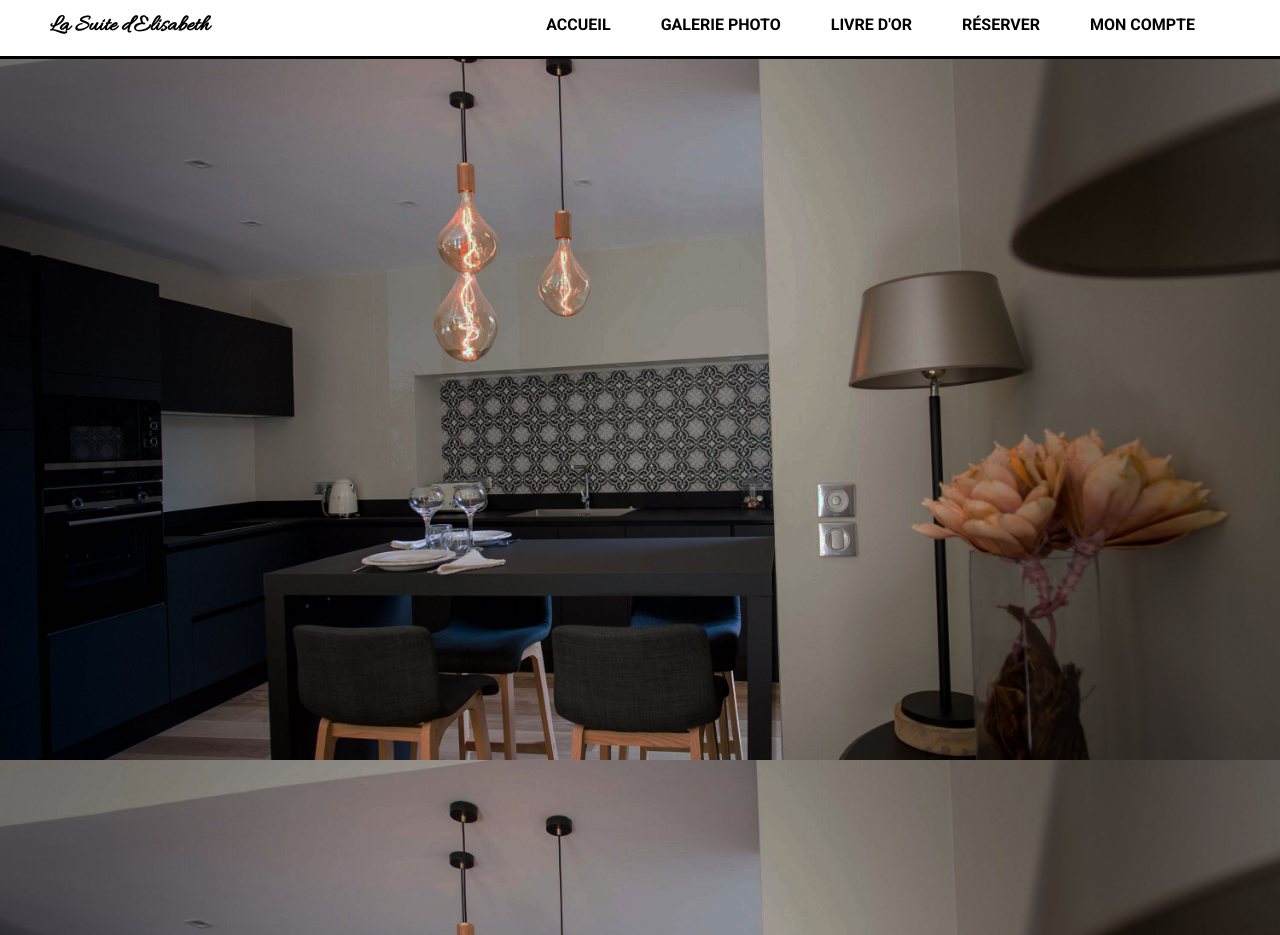
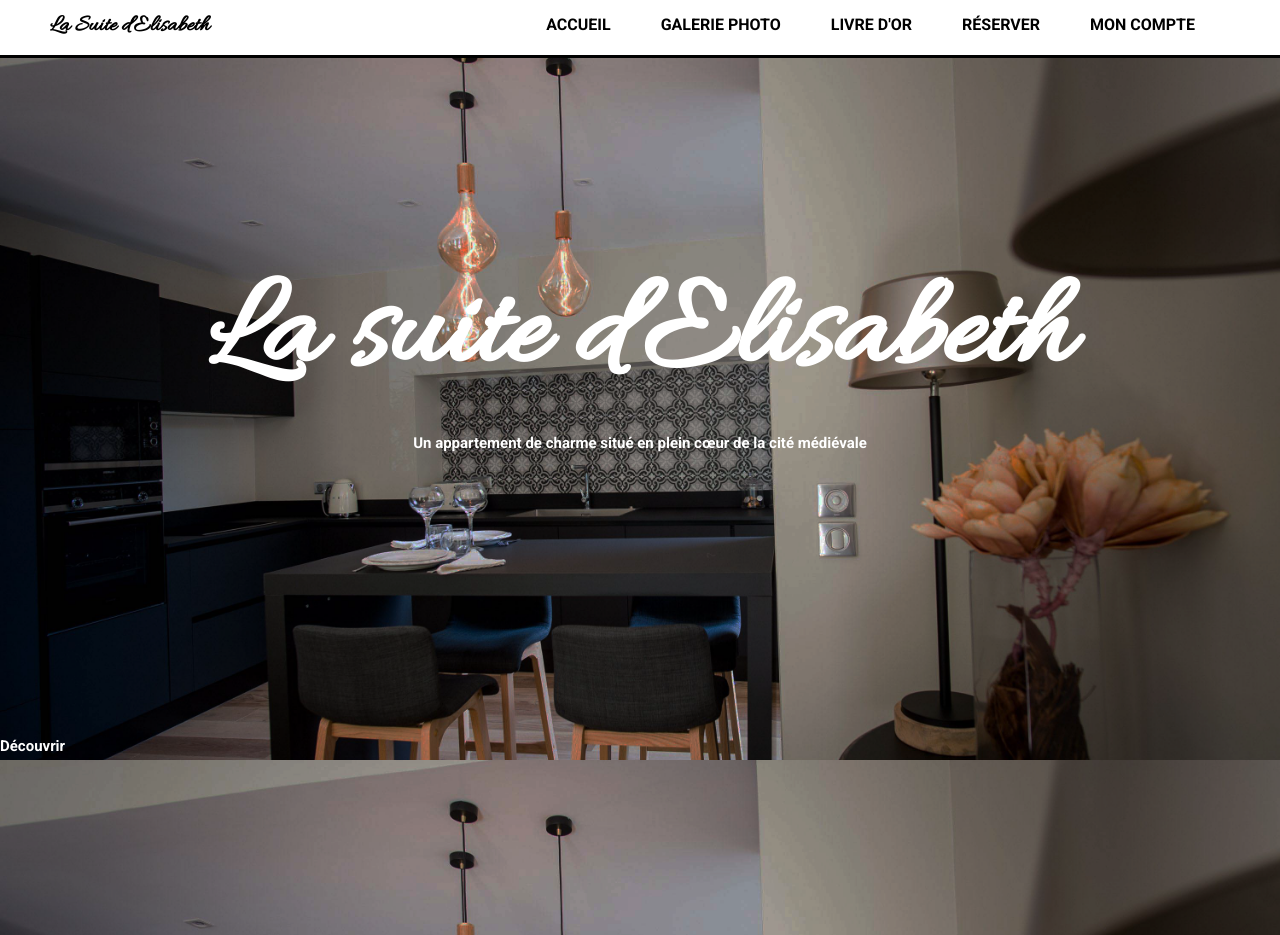
Before and after one commit to LeoPhilip33/lasuitedelisabeth, a PHP site: page / in a window 1280 px wide. Shown: the top 935 px of the page. Run offline with PHP 8.4, Linux system fonts and the light colour scheme.

Commit message:
menu end

```diff
--- a/index/index.php
+++ b/index/index.php
@@ -13,7 +13,11 @@
 <body>
     <div class="index1">
         <div class="index1_center">
-
+            <h1 class="Allura"> La suite d'Elisabeth </h1>
+            <p class="Roboto"> Un appartement de charme situé en plein cœur de la cité médiévale </p>
+        </div>
+        <div class="footerpage1">
+            <p class="Roboto"> Découvrir </p>
         </div>
     </div>
     <div class="index1">
--- a/index/styleindex.css
+++ b/index/styleindex.css
@@ -1,5 +1,10 @@
 h1{
     font-size:130px;
+    margin-block-start: 0em;
+    margin-block-end: 0em;
+}
+p{
+    font-size:15px;
 }
 .Allura{
     font-family: 'Allura', cursive;
@@ -11,6 +16,9 @@ h1{
     color:white;
     width:100%;
     height:95%;
+    display: flex; /* contexte sur le parent */
+    flex-direction: column; /* direction d'affichage verticale */
+    justify-content: center; /* alignement vertical */
     text-align:center;
 }
 .index1{
@@ -21,3 +29,6 @@ h1{
     -webkit-background-size: cover; /* pour anciens Chrome et Safari */
     background-size: cover; /* version standardisée */
 }
+.footerpage1{
+    color:white;
+}
--- a/navbar/stylenavbar.css
+++ b/navbar/stylenavbar.css
@@ -8,7 +8,7 @@ nav{
     position: fixed;
     color:black;
     display: flex;
-    height: 7vh;
+    height: 55px;
     width:100%;
     border-bottom-style: solid;
     border-width:3px;
@@ -153,7 +153,7 @@ a{
         height: 0;
         width: 100vw;
         position: fixed;
-        top: 7vh;
+        top: 55px;
         background-color: rgba(0,0,0,0.6);
         transition: .5s;
     }
```
